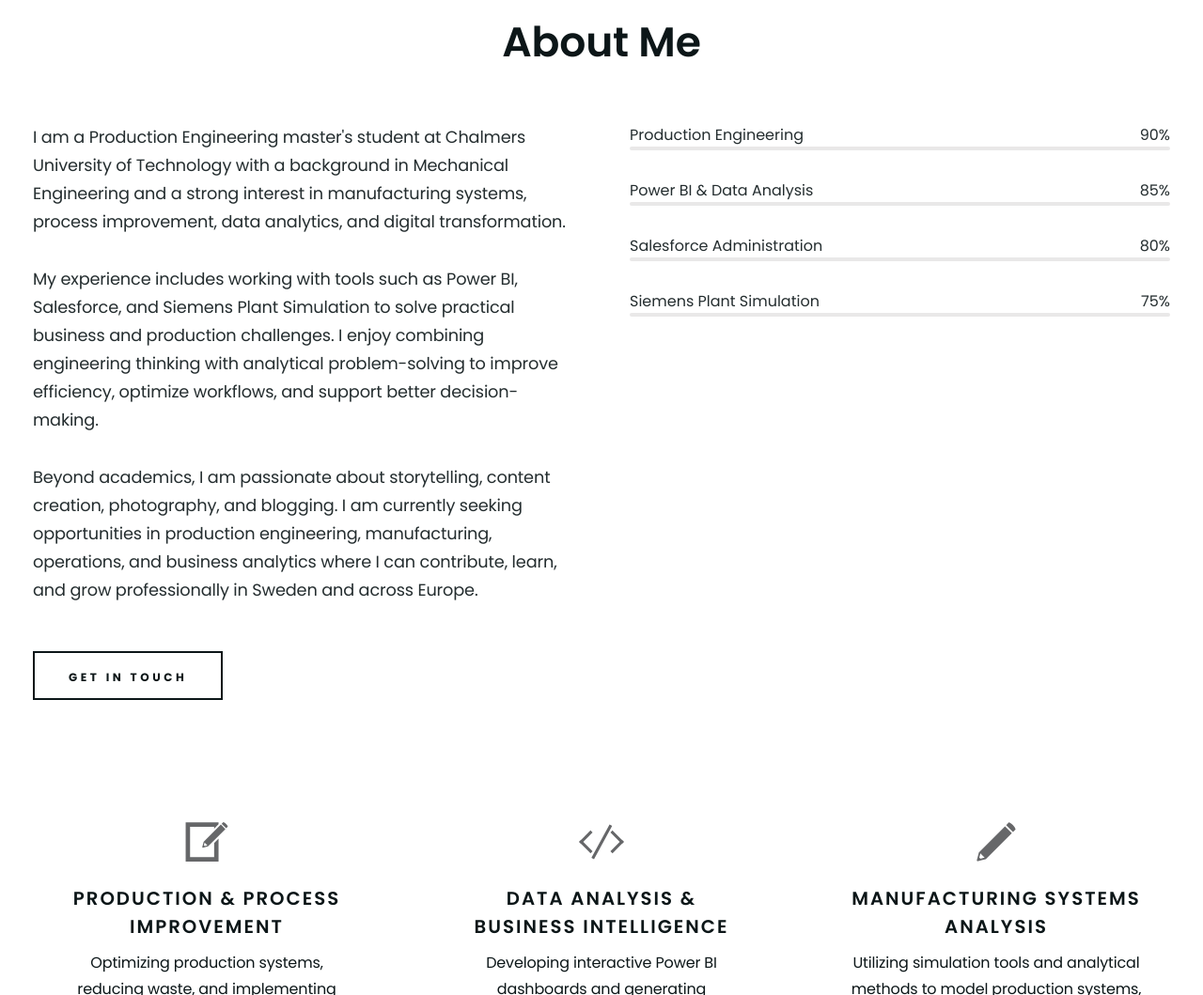
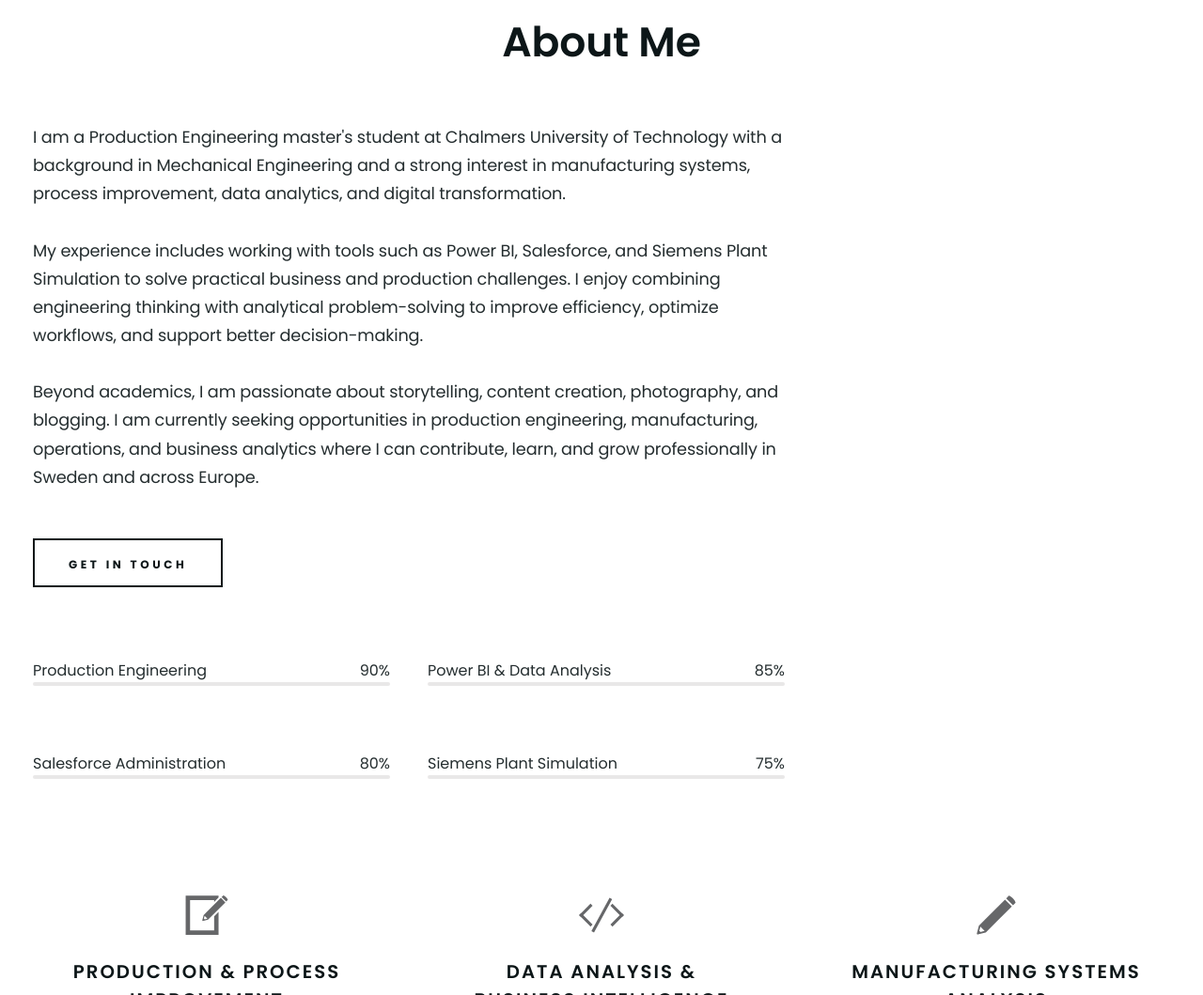
Before and after one commit to AlenChristopher/portfolio, a plain HTML site: page index.html in a window 1280 px wide. Shown: the part 800-1859 px from the top of the page at 94% size. Drawn offline with nearby package versions, Linux system fonts and the light colour scheme.

Commit message:
Refactor about section styles in main.css
Updated layout and spacing for about section styles.

```diff
--- a/css/main.css
+++ b/css/main.css
@@ -299,24 +299,27 @@ h5 {
 
 .about-row {
   display: grid;
-  grid-template-columns: 1fr 1fr;
+  grid-template-columns: 1fr;
   justify-content: center;
-  gap: 60px;
-  margin-bottom: 80px;
+  gap: 0;
+  margin-bottom: 60px;
   color: var(--supportive-text-color);
-  align-items: flex-start;
 }
 
 .about-content {
   display: flex;
   flex-direction: column;
   justify-content: flex-start;
+  margin-bottom: 60px;
+  max-width: 800px;
 }
 
 .about-skills {
-  display: flex;
-  flex-direction: column;
-  justify-content: flex-start;
+  display: grid;
+  grid-template-columns: 1fr 1fr;
+  gap: 40px;
+  width: 100%;
+  max-width: 800px;
 }
 
 .about-descr {
```
